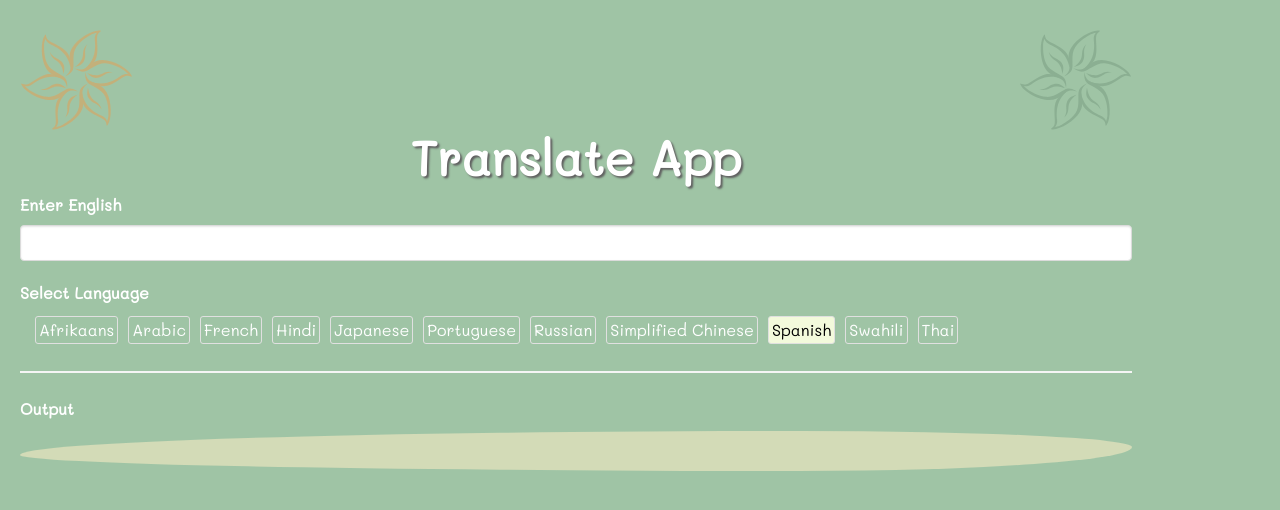
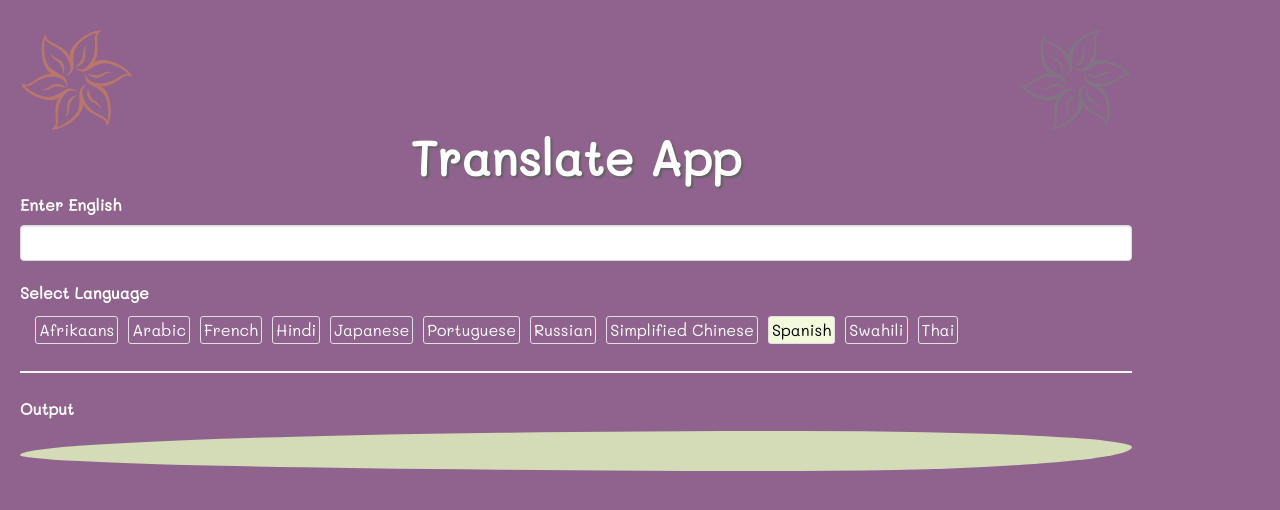
Before and after one commit to Abhilash4597/Translator, a React (Create React App) app: page / in a window 1280 px wide. Shown: the top 510 px of the page. Built offline with nearby package versions, Linux system fonts and the light colour scheme.

Commit message:
Update styles.css

```diff
--- a/src/styles.css
+++ b/src/styles.css
@@ -33,7 +33,7 @@ html {
 
 body {
   min-height: 100vh;
-  background-color: #9fc4a5;
+  background-color: #8f638d;
   font-family: "Mali", sans-serif;
   color: white !important;
 }
```
